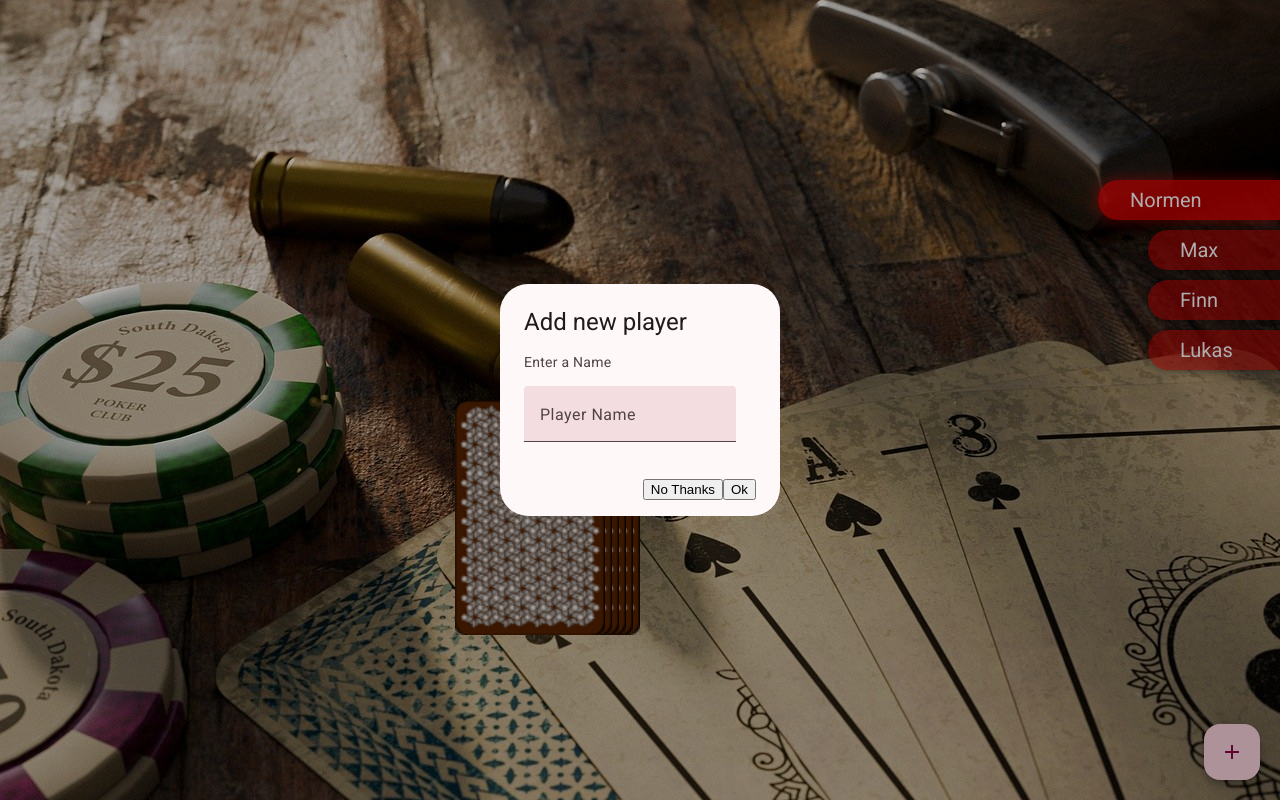
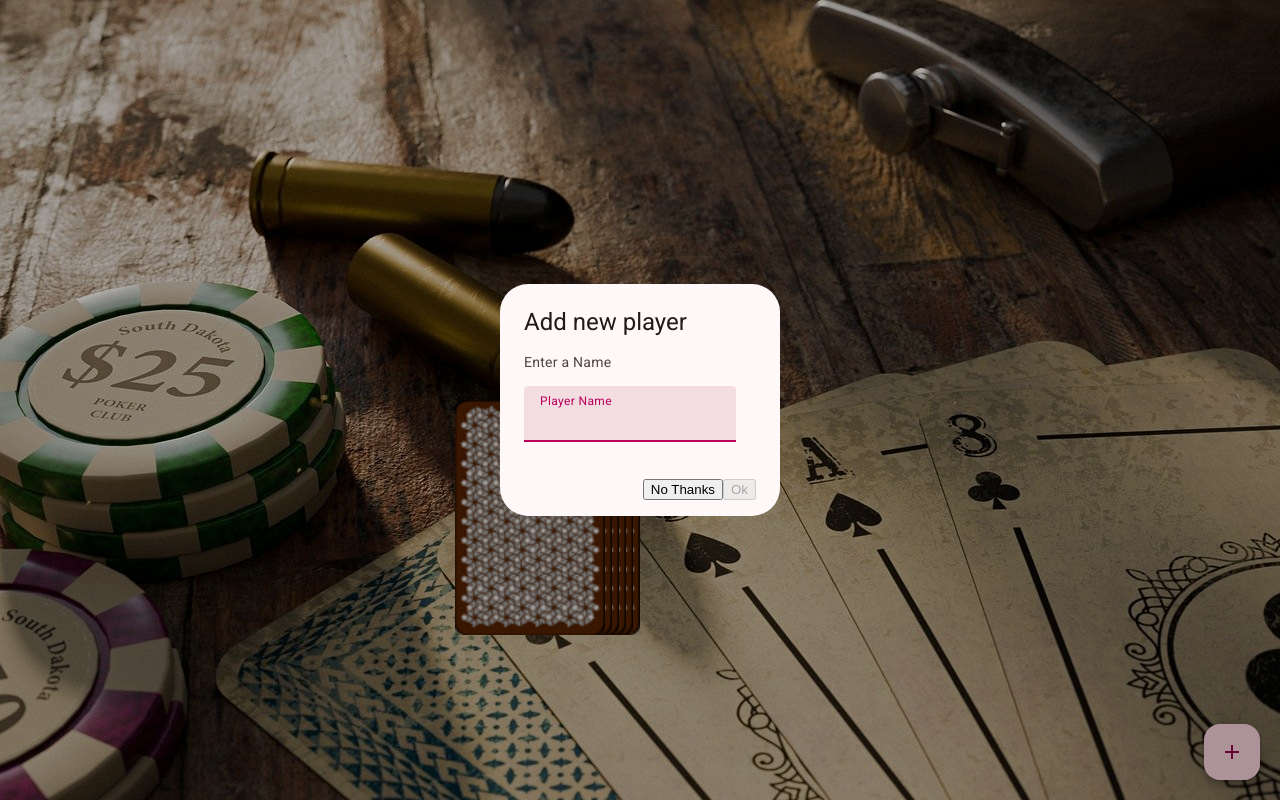
Before and after one commit to Ysidr/Ring-Of-Fire, an Angular app: page /game in a window 1280 px wide. Both pictures are taken after a click on the button "add". Built offline with nearby package versions, Linux system fonts and the light colour scheme.

Commit message:
All Buggs fixed

```diff
--- a/src/app/dialog-add-player/dialog-add-player.component.html
+++ b/src/app/dialog-add-player/dialog-add-player.component.html
@@ -8,5 +8,5 @@
 </mat-dialog-content>
 <mat-dialog-actions>
   <button matButton (click)="onNoClick()">No Thanks</button>
-  <button matButton [mat-dialog-close]="playerName" cdkFocusInitial>Ok</button>
+  <button matButton [disabled]="playerName.length == 0" [mat-dialog-close]="playerName">Ok</button>
 </mat-dialog-actions>
--- a/src/app/dialog-add-player/dialog-add-player.component.ts
+++ b/src/app/dialog-add-player/dialog-add-player.component.ts
@@ -5,6 +5,7 @@ import { MatFormFieldModule } from '@angular/material/form-field';
 import { MatInputModule } from '@angular/material/input';
 import { MatButtonModule } from '@angular/material/button';
 import { MatDialogModule } from '@angular/material/dialog';
+
 
 
 @Component({
@@ -16,7 +17,11 @@ import { MatDialogModule } from '@angular/material/dialog';
 export class DialogAddPlayerComponent {
   playerName: string = '';
 
+  constructor(
+    public dialogRef: MatDialogRef<DialogAddPlayerComponent>,
+  ) {}
+
   onNoClick(): void {
-    // Handle no click if needed
+    this.dialogRef.close();
   }
 }
--- a/src/models/game.ts
+++ b/src/models/game.ts
@@ -1,5 +1,5 @@
 export class Game {
-    public Players: string[] = ['Normen', 'Max', 'Finn', 'Lukas'];
+    public Players: string[] = [];
     public Stack: string[] = [];
     public LayedCards: string[] = [];
     public CurrentPlayer: number = 0;
```
